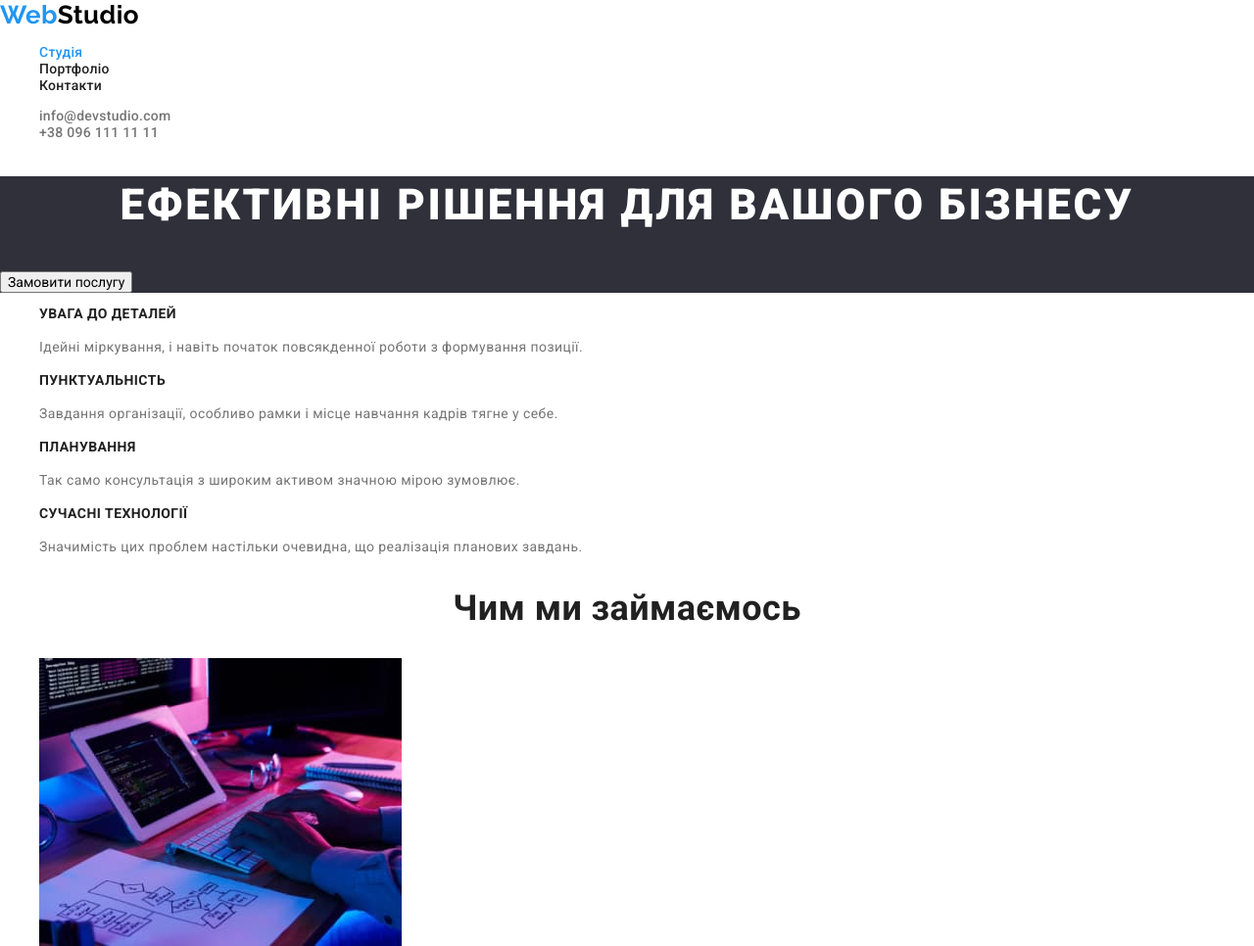
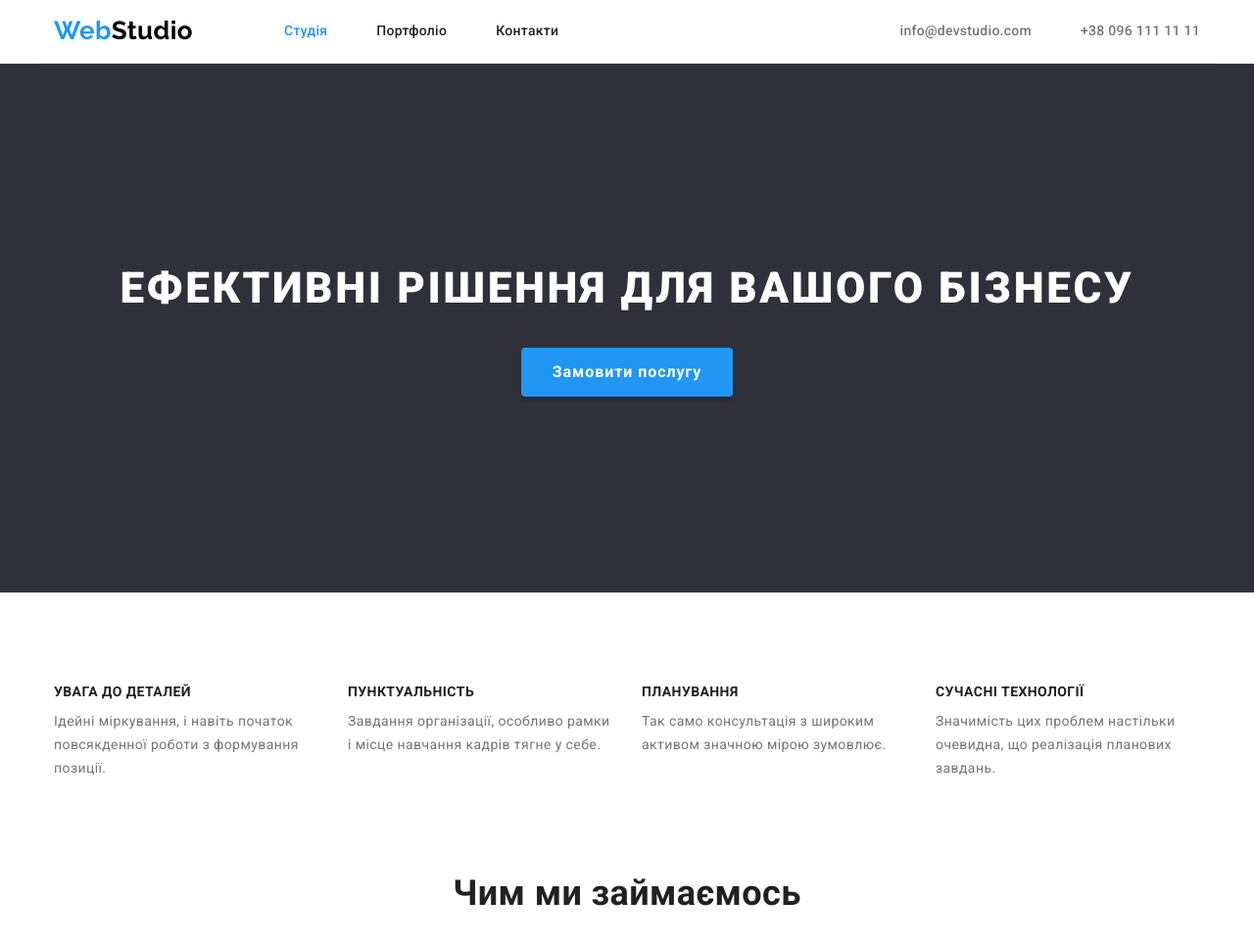
Before and after one commit to MikhailoSalko/goit-markup-hw-03, a plain HTML site: page index.html in a window 1280 px wide. Shown: the top 966 px of the page at 98% size. Drawn offline with nearby package versions, Linux system fonts and the light colour scheme.

Commit message:
Редагування репозиторію, додавання файлу стилів у папку стилів

```diff
--- a/css/style.css
+++ b/css/style.css
@@ -31,10 +31,62 @@ body {
   color: var(--main-text-color);
 }
 
-/* Хедер */
+/* скидання стилів браузера  та стилі-утиліти */
+h1,
+h2,
+h3,
+h4,
+h5,
+h6,
+p,
+ul {
+  margin: 0;
+  padding: 0;
+}
+
+img {
+  display: block;
+  max-width: 100%;
+  height: auto;
+}
 
 .list {
   list-style: none;
+}
+
+.section {
+  padding-top: 94px;
+  padding-bottom: 94px;
+}
+
+.section-flex {
+  display: flex;
+  justify-content: center;
+}
+
+.link {
+  display: block;
+  padding-top: 24px;
+  padding-bottom: 24px;
+}
+
+/* Контейнер */
+
+.container {
+  max-width: 1200px;
+  padding-left: 15px;
+  padding-right: 15px;
+  margin: auto;
+}
+
+/* Хедер */
+
+.header-flex {
+  display: flex;
+  margin: 0 auto;
+  align-items: center;
+
+  border-bottom: 1px solid #ececec;
 }
 
 .logo.word {
@@ -46,19 +98,17 @@ body {
   text-decoration: none;
 
   color: var(--logo-header-color);
+
+  margin-right: 93px;
 }
 
 .logo {
   color: var(--accent-color);
 }
 
-.site-nav .link {
-  font-weight: 500;
-  line-height: 1.14;
-  letter-spacing: 0.02em;
-  text-decoration: none;
-
-  color: var(--secondary-text-color);
+.site-nav {
+  display: flex;
+  align-items: center;
 }
 
 .site-nav .link.current {
@@ -68,6 +118,29 @@ body {
 .site-nav .link:hover,
 .site-nav .link:focus {
   color: var(--accent-color);
+}
+
+.anchors {
+  display: flex;
+}
+
+.anchors .link {
+  font-weight: 500;
+  line-height: 1.14;
+  letter-spacing: 0.02em;
+  text-decoration: none;
+
+  color: var(--secondary-text-color);
+}
+
+.item:not(:last-child) {
+  margin-right: 50px;
+}
+
+.auth-nav {
+  display: flex;
+  margin-left: auto;
+  padding: 0;
 }
 
 .auth-nav .link {
@@ -87,29 +160,42 @@ body {
 /* Герой */
 
 .hero {
+  padding: 200px 0;
+
+  text-align: center;
+
   background-color: var(--second-section-color);
 }
 
 .hero-title {
+  min-width: 696px;
+  margin-bottom: 30px;
+
   font-weight: 900;
   font-size: 44px;
   line-height: 1.36;
-  text-align: center;
   letter-spacing: 0.06em;
   text-transform: uppercase;
+
   color: var(--main-white-color);
 }
 
-.hero > .button {
+.hero .button {
+  min-width: 216px;
+  padding: 10px 32px;
+
   font-weight: 700;
   font-size: 16px;
   line-height: 1.88;
   align-items: center;
-  text-align: center;
   letter-spacing: 0.06em;
+  cursor: pointer;
+
   color: var(--main-white-color);
   background-color: var(--accent-color);
-  cursor: pointer;
+  border: 0;
+  box-shadow: 0px 4px 4px rgba(0, 0, 0, 0.15);
+  border-radius: 4px;
 }
 
 /* .hero > .button:hover,
@@ -120,19 +206,37 @@ body {
 
 /* Особливості */
 
+.features.section {
+  padding-bottom: 0;
+}
+
 .features-title {
   font-size: 14px;
   line-height: 1.14;
   text-transform: uppercase;
 
   color: var(--secondary-text-color);
+
+  margin-bottom: 10px;
 }
 
 .features-list {
   line-height: 1.71;
 }
 
+.features-item {
+  max-width: 270px;
+}
+
+.features-item:not(:last-child) {
+  margin-right: 30px;
+}
+
 /* Чим ми займаємось */
+
+.work-item:not(:last-child) {
+  margin-right: 30px;
+}
 
 .section-title {
   font-size: 36px;
@@ -140,14 +244,35 @@ body {
   text-align: center;
 
   color: var(--secondary-text-color);
+
+  margin-bottom: 50px;
 }
 
 /* Наша команда */
+
 .team {
   background-color: var(--team-section-color);
 }
 
-.team .team-name {
+.team-card {
+  padding: 30px;
+
+  text-align: center;
+
+  background: var(--main-white-color);
+
+  box-shadow: 0px 1px 3px rgba(0, 0, 0, 0.12), 0px 1px 1px rgba(0, 0, 0, 0.14),
+    0px 2px 1px rgba(0, 0, 0, 0.2);
+  border-radius: 0px 0px 4px 4px;
+}
+
+.team-item:not(:last-child) {
+  margin-right: 30px;
+}
+
+.team-name {
+  margin-bottom: 10px;
+
   font-weight: 500;
   font-size: 16px;
   line-height: 1.19;
@@ -155,7 +280,7 @@ body {
   color: var(--secondary-text-color);
 }
 
-.team .team-position {
+.team-position {
   font-size: 16px;
   line-height: 1.19;
 }
@@ -167,10 +292,16 @@ address {
 }
 
 .footer-nav {
+  padding-top: 60px;
+  padding-bottom: 60px;
+
   background-color: var(--second-section-color);
 }
 
 .footer-logo {
+  display: inline-block;
+  margin-bottom: 20px;
+
   font-family: 'Raleway';
   font-style: normal;
   font-weight: 700;
@@ -181,6 +312,14 @@ address {
   color: var(--main-white-color);
 }
 
+.footer-item:not(:last-child) {
+  margin-bottom: 10px;
+}
+
+.address-list {
+  width: 231px;
+}
+
 .address-list .address-link {
   line-height: 1.71;
   text-decoration: none;
@@ -189,8 +328,10 @@ address {
 }
 
 .address-list .link {
+  padding: 0;
   line-height: 1.71;
   text-decoration: none;
+
   color: var(--address-footer-color);
 }
 
@@ -201,6 +342,13 @@ address {
 
 /* стилі для портфоліо */
 
+.site-nav-btn.section {
+  padding-bottom: 50px;
+}
+.site-nav-btn .portfolio-item:not(:last-child) {
+  margin-right: 10px;
+}
+
 .site-nav-btn .btn {
   font-family: inherit;
   font-weight: 500;
@@ -210,6 +358,11 @@ address {
   cursor: pointer;
 
   color: var(--secondary-text-color);
+
+  box-shadow: 0px 3px 1px rgba(0, 0, 0, 0.1), 0px 1px 2px rgba(0, 0, 0, 0.08),
+    0px 2px 2px rgba(0, 0, 0, 0.12);
+  border: 0;
+  border-radius: 4px;
 }
 
 .site-nav-btn .btn:hover,
@@ -218,6 +371,28 @@ address {
   color: var(--main-white-color);
 }
 
+.portfolio {
+  display: flex;
+  flex-wrap: wrap;
+  gap: 30px;
+}
+
+.portfolio-card {
+  width: 370px;
+}
+
+.card-description {
+  --card-color: #eeeeee;
+  padding: 20px 24px;
+
+  background: var(--main-white-color);
+  border: 1px solid var(--card-color);
+  border-top: 0;
+}
+
+.portfolio.section {
+  padding-top: 0;
+}
 .portfolio .portfolio-title {
   font-size: 18px;
   line-height: 2;
--- a/style.css
+++ /dev/null
@@ -1,407 +0,0 @@
-/* колір фону шапки #FFFFFF */
-/* колір фону героя та футера #2F303A */
-/* колір фону секцій особливості та робіт #F5F5F5 */
-/* колір фону секціі з командою #F5F4FA */
-/* колір тексту основний #757575 */
-/* колір тексту другорядний #212121 */
-/* колір акценту #2196F3 */
-
-:root {
-  --main-white-color: #ffffff;
-  --second-section-color: #2f303a;
-  --third-section-color: #f5f5f5;
-  --team-section-color: #f5f4fa;
-  --main-text-color: #757575;
-  --secondary-text-color: #212121;
-  --accent-color: #2196f3;
-  --logo-header-color: #000000;
-  --address-footer-color: rgba(255, 255, 255, 0.6);
-}
-
-/* Розмітка сторінки index.html */
-
-/* значення властивостей для боді */
-
-body {
-  font-family: 'Roboto', sans-serif;
-  font-size: 14px;
-  letter-spacing: 0.03em;
-
-  background-color: var(--main-white-color);
-  color: var(--main-text-color);
-}
-
-/* скидання стилів браузера  та стилі-утиліти */
-h1,
-h2,
-h3,
-h4,
-h5,
-h6,
-p,
-ul {
-  margin: 0;
-  padding: 0;
-}
-
-img {
-  display: block;
-  max-width: 100%;
-  height: auto;
-}
-
-.list {
-  list-style: none;
-}
-
-.section {
-  padding-top: 94px;
-  padding-bottom: 94px;
-}
-
-.section-flex {
-  display: flex;
-  justify-content: center;
-}
-
-.link {
-  display: block;
-  padding-top: 24px;
-  padding-bottom: 24px;
-}
-
-/* Контейнер */
-
-.container {
-  max-width: 1200px;
-  padding-left: 15px;
-  padding-right: 15px;
-  margin: auto;
-}
-
-/* Хедер */
-
-.header-flex {
-  display: flex;
-  margin: 0 auto;
-  align-items: center;
-
-  border-bottom: 1px solid #ececec;
-}
-
-.logo.word {
-  font-family: 'Raleway';
-  font-style: normal;
-  font-weight: 700;
-  font-size: 26px;
-  line-height: 1.2;
-  text-decoration: none;
-
-  color: var(--logo-header-color);
-
-  margin-right: 93px;
-}
-
-.logo {
-  color: var(--accent-color);
-}
-
-.site-nav {
-  display: flex;
-  align-items: center;
-}
-
-.site-nav .link.current {
-  color: var(--accent-color);
-}
-
-.site-nav .link:hover,
-.site-nav .link:focus {
-  color: var(--accent-color);
-}
-
-.anchors {
-  display: flex;
-}
-
-.anchors .link {
-  font-weight: 500;
-  line-height: 1.14;
-  letter-spacing: 0.02em;
-  text-decoration: none;
-
-  color: var(--secondary-text-color);
-}
-
-.item:not(:last-child) {
-  margin-right: 50px;
-}
-
-.auth-nav {
-  display: flex;
-  margin-left: auto;
-  padding: 0;
-}
-
-.auth-nav .link {
-  font-weight: 500;
-  line-height: 1.14;
-  letter-spacing: 0.02em;
-  text-decoration: none;
-
-  color: var(--main-text-color);
-}
-
-.auth-nav .link:hover,
-.auth-nav .link:focus {
-  color: var(--accent-color);
-}
-
-/* Герой */
-
-.hero {
-  padding: 200px 0;
-
-  text-align: center;
-
-  background-color: var(--second-section-color);
-}
-
-.hero-title {
-  min-width: 696px;
-  margin-bottom: 30px;
-
-  font-weight: 900;
-  font-size: 44px;
-  line-height: 1.36;
-  letter-spacing: 0.06em;
-  text-transform: uppercase;
-
-  color: var(--main-white-color);
-}
-
-.hero .button {
-  min-width: 216px;
-  padding: 10px 32px;
-
-  font-weight: 700;
-  font-size: 16px;
-  line-height: 1.88;
-  align-items: center;
-  letter-spacing: 0.06em;
-  cursor: pointer;
-
-  color: var(--main-white-color);
-  background-color: var(--accent-color);
-  border: 0;
-  box-shadow: 0px 4px 4px rgba(0, 0, 0, 0.15);
-  border-radius: 4px;
-}
-
-/* .hero > .button:hover,
-.hero > .button:focus {
-  background-color: #ffffff;
-  color: var(--accent-color);
-} */
-
-/* Особливості */
-
-.features.section {
-  padding-bottom: 0;
-}
-
-.features-title {
-  font-size: 14px;
-  line-height: 1.14;
-  text-transform: uppercase;
-
-  color: var(--secondary-text-color);
-
-  margin-bottom: 10px;
-}
-
-.features-list {
-  line-height: 1.71;
-}
-
-.features-item {
-  max-width: 270px;
-}
-
-.features-item:not(:last-child) {
-  margin-right: 30px;
-}
-
-/* Чим ми займаємось */
-
-.work-item:not(:last-child) {
-  margin-right: 30px;
-}
-
-.section-title {
-  font-size: 36px;
-  line-height: 1.17;
-  text-align: center;
-
-  color: var(--secondary-text-color);
-
-  margin-bottom: 50px;
-}
-
-/* Наша команда */
-
-.team {
-  background-color: var(--team-section-color);
-}
-
-.team-card {
-  padding: 30px;
-
-  text-align: center;
-
-  background: var(--main-white-color);
-
-  box-shadow: 0px 1px 3px rgba(0, 0, 0, 0.12), 0px 1px 1px rgba(0, 0, 0, 0.14),
-    0px 2px 1px rgba(0, 0, 0, 0.2);
-  border-radius: 0px 0px 4px 4px;
-}
-
-.team-item:not(:last-child) {
-  margin-right: 30px;
-}
-
-.team-name {
-  margin-bottom: 10px;
-
-  font-weight: 500;
-  font-size: 16px;
-  line-height: 1.19;
-
-  color: var(--secondary-text-color);
-}
-
-.team-position {
-  font-size: 16px;
-  line-height: 1.19;
-}
-
-/* Футер */
-
-address {
-  font-style: normal;
-}
-
-.footer-nav {
-  padding-top: 60px;
-  padding-bottom: 60px;
-
-  background-color: var(--second-section-color);
-}
-
-.footer-logo {
-  display: inline-block;
-  margin-bottom: 20px;
-
-  font-family: 'Raleway';
-  font-style: normal;
-  font-weight: 700;
-  font-size: 26px;
-  line-height: 1.2;
-  text-decoration: none;
-
-  color: var(--main-white-color);
-}
-
-.footer-item:not(:last-child) {
-  margin-bottom: 10px;
-}
-
-.address-list {
-  width: 231px;
-}
-
-.address-list .address-link {
-  line-height: 1.71;
-  text-decoration: none;
-
-  color: var(--main-white-color);
-}
-
-.address-list .link {
-  padding: 0;
-  line-height: 1.71;
-  text-decoration: none;
-
-  color: var(--address-footer-color);
-}
-
-.address-list .link:hover,
-.address-list .link:focus {
-  color: var(--accent-color);
-}
-
-/* стилі для портфоліо */
-
-.site-nav-btn.section {
-  padding-bottom: 50px;
-}
-.site-nav-btn .portfolio-item:not(:last-child) {
-  margin-right: 10px;
-}
-
-.site-nav-btn .btn {
-  font-family: inherit;
-  font-weight: 500;
-  font-size: 16px;
-  line-height: 1.62;
-  text-align: center;
-  cursor: pointer;
-
-  color: var(--secondary-text-color);
-
-  box-shadow: 0px 3px 1px rgba(0, 0, 0, 0.1), 0px 1px 2px rgba(0, 0, 0, 0.08),
-    0px 2px 2px rgba(0, 0, 0, 0.12);
-  border: 0;
-  border-radius: 4px;
-}
-
-.site-nav-btn .btn:hover,
-.site-nav-btn .btn:focus {
-  background-color: var(--accent-color);
-  color: var(--main-white-color);
-}
-
-.portfolio {
-  display: flex;
-  flex-wrap: wrap;
-  gap: 30px;
-}
-
-.portfolio-card {
-  width: 370px;
-}
-
-.card-description {
-  --card-color: #eeeeee;
-  padding: 20px 24px;
-
-  background: var(--main-white-color);
-  border: 1px solid var(--card-color);
-  border-top: 0;
-}
-
-.portfolio.section {
-  padding-top: 0;
-}
-.portfolio .portfolio-title {
-  font-size: 18px;
-  line-height: 2;
-  letter-spacing: 0.06em;
-
-  color: var(--secondary-text-color);
-}
-
-.portfolio .portfolio-name {
-  font-size: 16px;
-  line-height: 1.88;
-}
```
